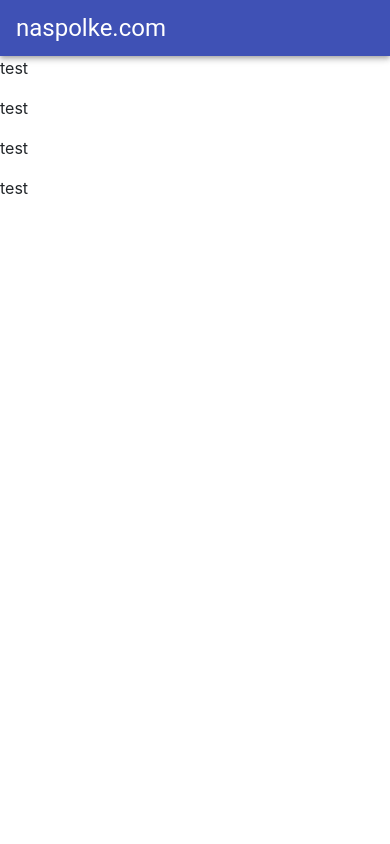
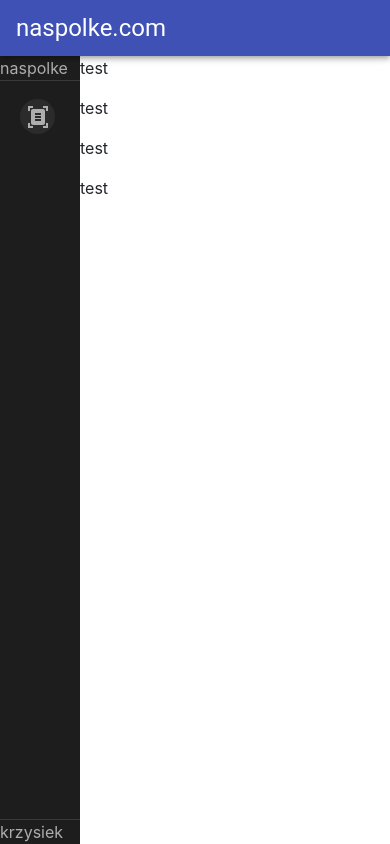
Before and after one commit to michal-bed/el-proyecte-grande-naspolke, a React (Create React App) app in the folder src/main/webapp/na-spolke-client/: page / in a window 390 px wide. Built offline with nearby package versions, Linux system fonts and the light colour scheme.

Commit message:
cockpit navbar is now responsive

```diff
--- a/src/main/webapp/na-spolke-client/src/components/userPage/cockpit.js
+++ b/src/main/webapp/na-spolke-client/src/components/userPage/cockpit.js
@@ -1,11 +1,10 @@
-import { useState, Fragment } from 'react';
+import { useState, useEffect } from 'react';
 import { Link } from 'react-router-dom';
 import { ProSidebar, Menu, MenuItem, SubMenu, SidebarFooter, SidebarHeader, SidebarContent } from 'react-pro-sidebar'
 import 'react-pro-sidebar/dist/css/styles.css';
 import SimpleNavbar from './components/navbar/SimpleNavbar';
 import DocumentScannerIcon from '@mui/icons-material/DocumentScanner';
 import DraftsIcon from '@mui/icons-material/Drafts';
-import { flexbox } from '@mui/system';
 import {Box} from "@mui/material";
 import withStyles from '@material-ui/core/styles/withStyles';
 
@@ -17,30 +16,53 @@ const styles = theme => ({
 const style = withStyles(styles);
 
 function Cockpit ({classes}) {
+
+    const [windowWidth, setWindowWidth] = useState(undefined);
+    const [windowWidthCheck, setWindowWidthCheck] = useState(true);
+
+    useEffect(() => {
+        function handleResize() {
+            setWindowWidth(window.innerWidth);
+            if (windowWidth <= 600) {
+                setWindowWidthCheck(true);
+            } else {
+                setWindowWidthCheck(false);
+            }
+        }
+        handleResize();
+        window.addEventListener('resize', handleResize);
+    })
+
+
+
     return (
         <>
             <Box style={{display: "flex", flexDirection: "column", height: '100%', contain: 'paint'} }>
+
                 <SimpleNavbar />
+
                 <Box className={classes.appBarSpacer} style={{display: "flex", height: '100%'}}>
-                    <div style={{}}>
-                        <ProSidebar breakPoint='md' collapsedWidth="80px">
+                    <ProSidebar collapsed={windowWidthCheck}>
+
                         <SidebarHeader>
-                                naspolke.com
+                            naspolke
                         </SidebarHeader>
+
                         <SidebarContent>
                             <Menu iconShape="circle">
-                                    <SubMenu title="komponent 1" icon={<DocumentScannerIcon />}>
-                                        <MenuItem icon={<DraftsIcon />}>
+                                <SubMenu title="komponent 1" icon={<DocumentScannerIcon/>}>
+                                    <MenuItem icon={<DraftsIcon/>}>
                                         zagnieżdżony komponent
                                     </MenuItem>
                                 </SubMenu>
                             </Menu>
                         </SidebarContent>
-                            <SidebarFooter >
+
+                        <SidebarFooter>
                             krzysiek
                         </SidebarFooter>
                     </ProSidebar>
-                    </div>
+
 
                     <div style={{overflow: 'auto', height: '100%', width: '100%'}}>
                         <p>test</p>
```
Lines whose indentation alone changed are shown as unchanged.
